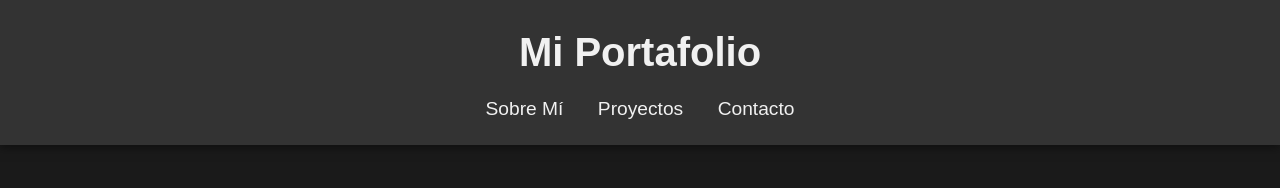
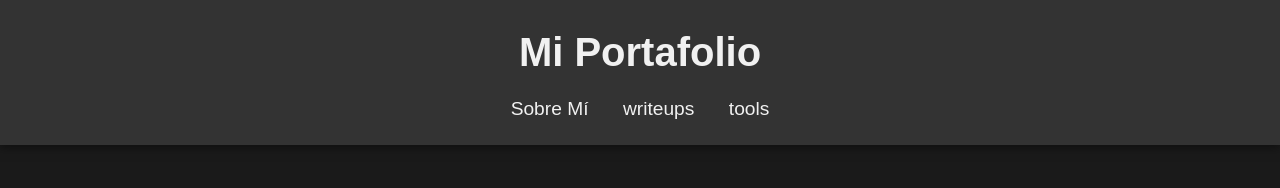
Before and after one commit to fersin/fersin.github.io, a plain HTML site: page index.html in a window 1280 px wide. Shown: the top 188 px of the page. Drawn offline with Linux system fonts and the light colour scheme.

Commit message:
Update index.html

```diff
--- a/index.html
+++ b/index.html
@@ -81,8 +81,8 @@
         <h1>Mi Portafolio</h1>
         <nav>
             <a href="#about">Sobre Mí</a>
-            <a href="projects.html">Proyectos</a>
-            <a href="#contact">Contacto</a>
+            <a href="projects.html">writeups</a>
+            <a href="tools.html">tools</a>
         </nav>
     </header>
     <div class="container">
```
